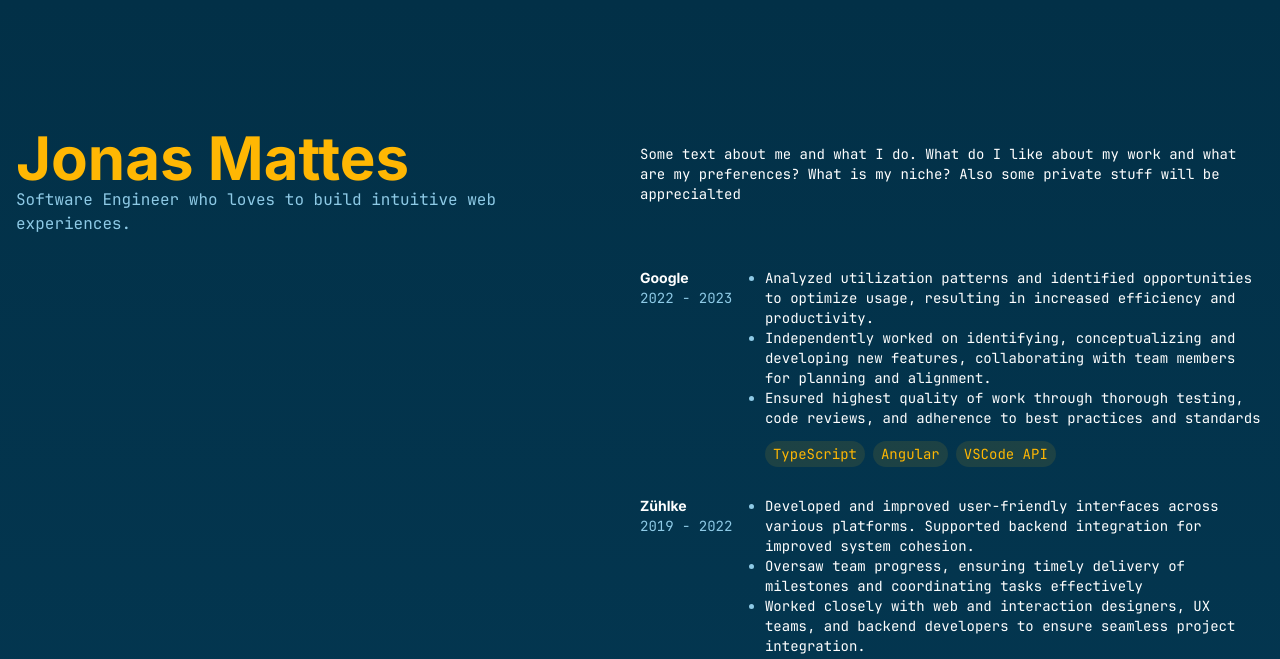
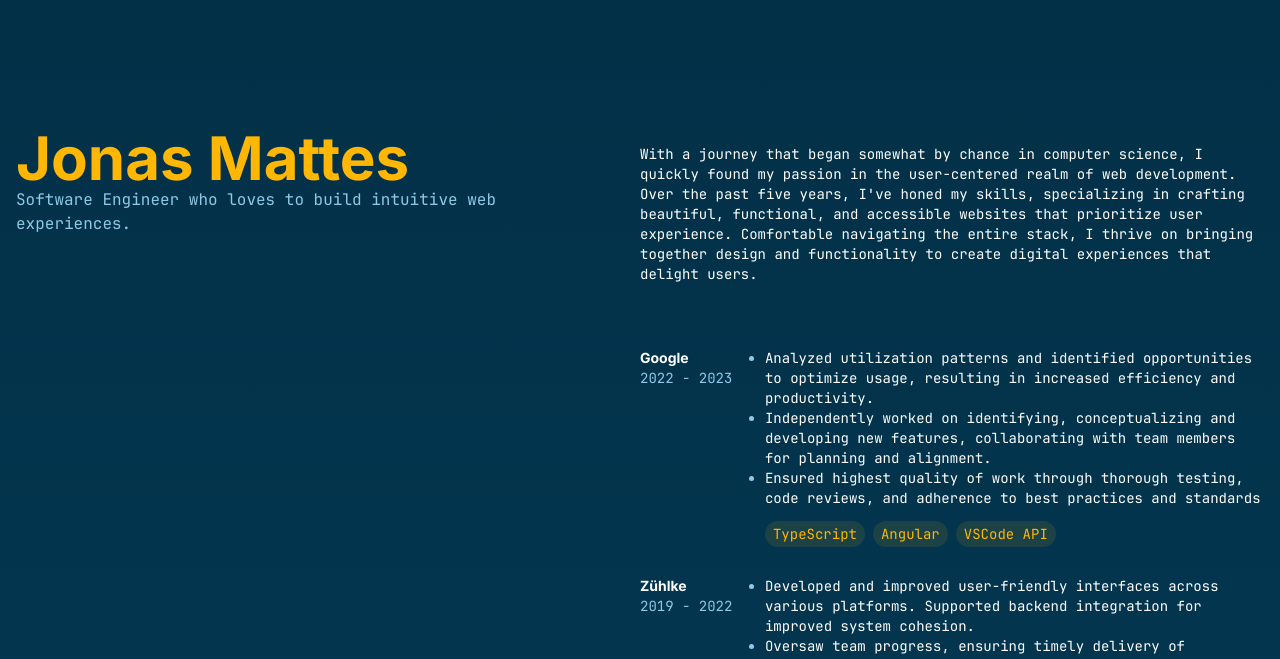
Before and after one commit to JonasMa/se_portfolio, a Gatsby site: page / in a window 1280 px wide. Shown: the top 659 px of the page. Built offline with nearby package versions, Linux system fonts and the light colour scheme; Gatsby itself is replaced by a stand-in of ours.

Commit message:
update description

```diff
--- a/src/components/cv.tsx
+++ b/src/components/cv.tsx
@@ -26,9 +26,13 @@ const CV: React.FC = () => {
           About
         </h3>
         <section className="mb-16">
-          Some text about me and what I do. What do I like about my work and
-          what are my preferences? What is my niche? Also some private stuff
-          will be apprecialted
+          With a journey that began somewhat by chance in computer science, I
+          quickly found my passion in the user-centered realm of web
+          development. Over the past five years, I've honed my skills,
+          specializing in crafting beautiful, functional, and accessible
+          websites that prioritize user experience. Comfortable navigating the
+          entire stack, I thrive on bringing together design and functionality
+          to create digital experiences that delight users.
         </section>
         <h3 className="lg:hidden font-sans text-yellow mb-5 text-base">
           Experience
```
